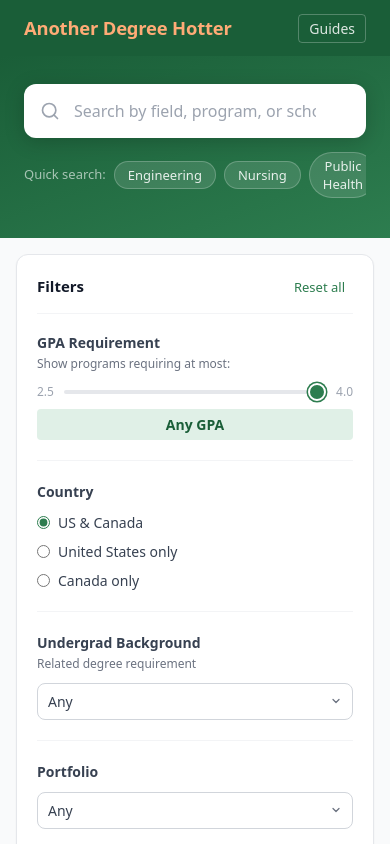
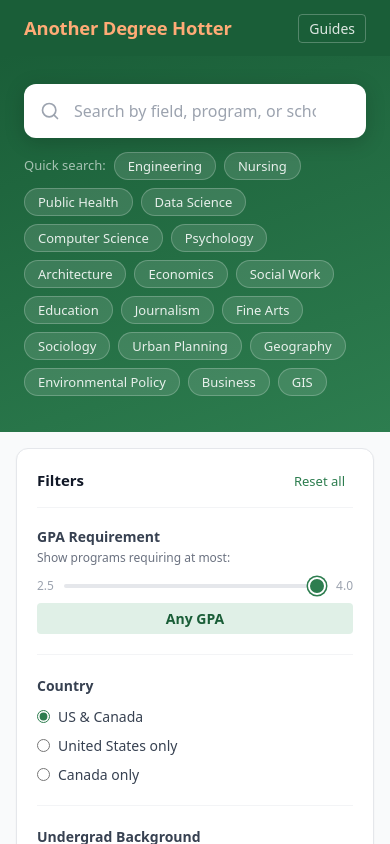
Before and after one commit to e-luetke/gradfinder-next, a Next.js app: page / in a window 390 px wide. Shown: the top 844 px of the page. Built offline with nearby package versions, Linux system fonts and the light colour scheme.

Commit message:
Fix quick-search tags wrapping on mobile
Co-Authored-By: Claude Sonnet 4.6 <noreply@anthropic.com>

```diff
--- a/app/globals.css
+++ b/app/globals.css
@@ -778,7 +778,7 @@ input[type="range"]::-webkit-slider-thumb:hover { transform: scale(1.15); }
   .results-grid { grid-template-columns: 1fr; }
   .program-detail { padding: 20px 16px 48px; }
   .detail-title { font-size: 1.4rem; }
-  .quick-tags { flex-wrap: nowrap; overflow-x: auto; padding-bottom: 4px; }
+  .quick-tags { flex-wrap: wrap; }
 }
 
 /* ── Guide pages ─────────────────────────────────────────────────────────── */
```
